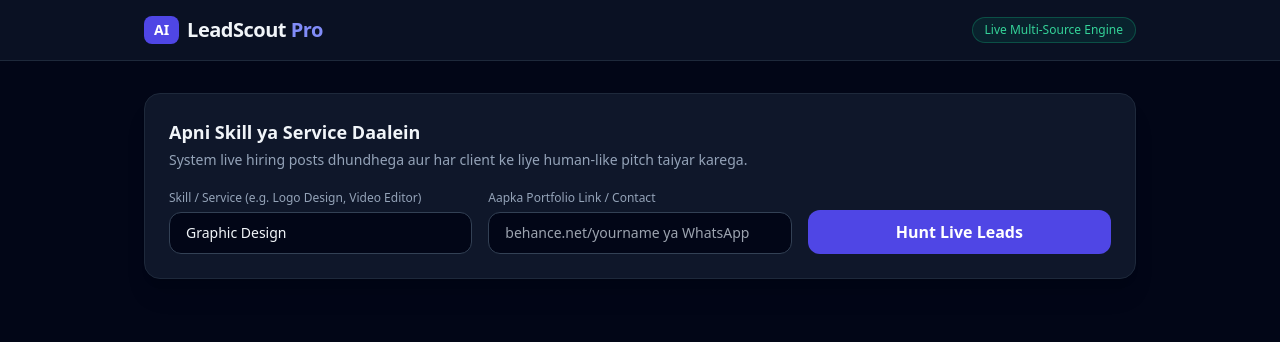
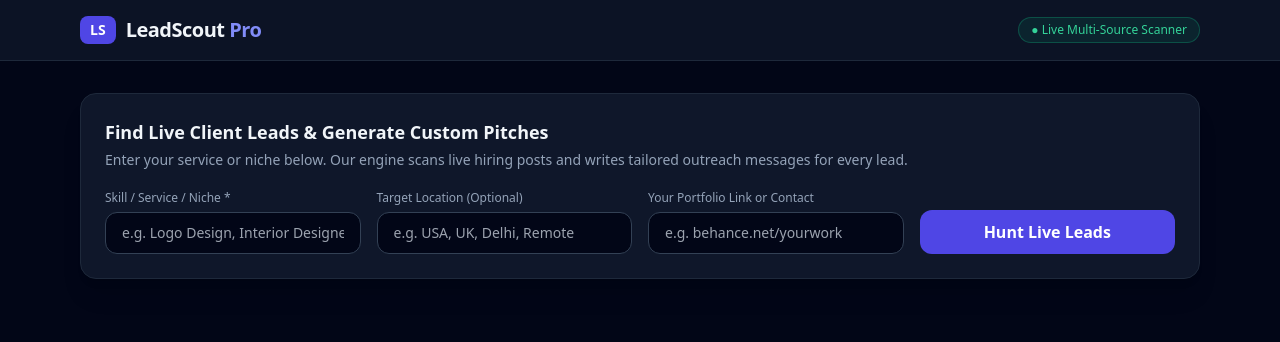
Before and after one commit to Mrrushan/leadscout-pro, a Flask app: page / in a window 1280 px wide. Shown: the top 342 px of the page. Run offline with Flask 3, Linux system fonts and the light colour scheme; some libraries are stand-ins or nearby versions.

Commit message:
Update index.html

```diff
--- a/templates/index.html
+++ b/templates/index.html
@@ -3,37 +3,46 @@
 <head>
     <meta charset="UTF-8">
     <meta name="viewport" content="width=device-width, initial-scale=1.0">
-    <title>LeadScout AI — Live Client & Pitch Engine</title>
+    <title>LeadScout Pro — AI Client & Outreach Engine</title>
     <script src="https://cdn.tailwindcss.com"></script>
 </head>
 <body class="bg-slate-950 text-slate-100 min-h-screen font-sans">
 
-    <nav class="border-b border-slate-800 bg-slate-900/70 backdrop-blur sticky top-0 z-10">
-        <div class="max-w-5xl mx-auto px-4 py-4 flex justify-between items-center">
-            <div class="flex items-center gap-2">
-                <span class="bg-indigo-600 text-white font-bold px-2.5 py-1 rounded-lg text-sm">AI</span>
+    <!-- Navbar -->
+    <nav class="border-b border-slate-800 bg-slate-900/80 backdrop-blur sticky top-0 z-10">
+        <div class="max-w-6xl mx-auto px-4 py-4 flex justify-between items-center">
+            <div class="flex items-center gap-2.5">
+                <span class="bg-indigo-600 text-white font-bold px-2.5 py-1 rounded-lg text-sm">LS</span>
                 <h1 class="text-xl font-bold tracking-tight">LeadScout <span class="text-indigo-400">Pro</span></h1>
             </div>
             <span class="text-xs bg-emerald-500/10 text-emerald-400 border border-emerald-500/30 px-3 py-1 rounded-full">
-                Live Multi-Source Engine
+                ● Live Multi-Source Scanner
             </span>
         </div>
     </nav>
 
-    <main class="max-w-5xl mx-auto px-4 py-8">
+    <!-- Main Container -->
+    <main class="max-w-6xl mx-auto px-4 py-8">
+
+        <!-- Search & Setup Box -->
         <div class="bg-slate-900 border border-slate-800 rounded-2xl p-6 shadow-xl mb-8">
-            <h2 class="text-lg font-semibold mb-1">Apni Skill ya Service Daalein</h2>
-            <p class="text-slate-400 text-sm mb-5">System live hiring posts dhundhega aur har client ke liye human-like pitch taiyar karega.</p>
+            <h2 class="text-lg font-semibold mb-1">Find Live Client Leads & Generate Custom Pitches</h2>
+            <p class="text-slate-400 text-sm mb-5">Enter your service or niche below. Our engine scans live hiring posts and writes tailored outreach messages for every lead.</p>
 
-            <div class="grid grid-cols-1 md:grid-cols-3 gap-4">
+            <div class="grid grid-cols-1 md:grid-cols-4 gap-4">
                 <div>
-                    <label class="block text-xs text-slate-400 mb-1.5">Skill / Service (e.g. Logo Design, Video Editor)</label>
-                    <input id="keyword" type="text" value="Graphic Design"
+                    <label class="block text-xs text-slate-400 mb-1.5">Skill / Service / Niche *</label>
+                    <input id="keyword" type="text" placeholder="e.g. Logo Design, Interior Designer"
                         class="w-full bg-slate-950 border border-slate-700 rounded-xl px-4 py-2.5 text-sm focus:outline-none focus:border-indigo-500">
                 </div>
                 <div>
-                    <label class="block text-xs text-slate-400 mb-1.5">Aapka Portfolio Link / Contact</label>
-                    <input id="portfolio" type="text" placeholder="behance.net/yourname ya WhatsApp"
+                    <label class="block text-xs text-slate-400 mb-1.5">Target Location (Optional)</label>
+                    <input id="location" type="text" placeholder="e.g. USA, UK, Delhi, Remote"
+                        class="w-full bg-slate-950 border border-slate-700 rounded-xl px-4 py-2.5 text-sm focus:outline-none focus:border-indigo-500">
+                </div>
+                <div>
+                    <label class="block text-xs text-slate-400 mb-1.5">Your Portfolio Link or Contact</label>
+                    <input id="portfolio" type="text" placeholder="e.g. behance.net/yourwork"
                         class="w-full bg-slate-950 border border-slate-700 rounded-xl px-4 py-2.5 text-sm focus:outline-none focus:border-indigo-500">
                 </div>
                 <div class="flex items-end">
@@ -45,23 +54,27 @@
             </div>
         </div>
 
+        <!-- Loader -->
         <div id="loader" class="hidden text-center py-12">
             <div class="inline-block animate-spin rounded-full h-8 w-8 border-4 border-indigo-500 border-t-transparent mb-3"></div>
-            <p class="text-slate-400 text-sm">Internet se fresh leads filter ho rahi hain aur AI pitch likh raha hai...</p>
+            <p class="text-slate-400 text-sm">Scanning live sources and crafting personalized outreach pitches...</p>
         </div>
 
+        <!-- Results Container -->
         <div id="results" class="space-y-4"></div>
+
     </main>
 
     <script>
         async function findLeads() {
             const keyword = document.getElementById('keyword').value.trim();
-            const portfolio = document.getElementById('portfolio').value.trim() || "Portfolio available on request";
+            const location = document.getElementById('location').value.trim();
+            const portfolio = document.getElementById('portfolio').value.trim() || "Available upon request";
             const btn = document.getElementById('searchBtn');
             const loader = document.getElementById('loader');
             const resultsDiv = document.getElementById('results');
 
-            if (!keyword) return alert("Pehle koi skill ya keyword daalein!");
+            if (!keyword) return alert("Please enter a skill, service, or keyword first.");
 
             btn.disabled = true;
             btn.innerText = "Scanning...";
@@ -72,7 +85,7 @@
                 const res = await fetch('/api/hunt', {
                     method: 'POST',
                     headers: { 'Content-Type': 'application/json' },
-                    body: JSON.stringify({ keyword, portfolio })
+                    body: JSON.stringify({ keyword, location, portfolio })
                 });
                 const data = await res.json();
 
@@ -81,7 +94,7 @@
                 btn.innerText = "Hunt Live Leads";
 
                 if (!data.leads || data.leads.length === 0) {
-                    resultsDiv.innerHTML = `<div class="text-center py-10 text-slate-400 bg-slate-900 rounded-xl border border-slate-800">Is keyword par abhi koi fresh hiring lead nahi mili. Koi aur keyword try karein (jaise "Designer", "Web", "Editor").</div>`;
+                    resultsDiv.innerHTML = `<div class="text-center py-10 text-slate-400 bg-slate-900 rounded-xl border border-slate-800">No live hiring leads found for this exact keyword. Try a broader term (e.g., "Graphic Designer", "Web Developer", "Interior Design").</div>`;
                     return;
                 }
 
@@ -94,11 +107,11 @@
                                     ${lead.source}
                                 </span>
                             </div>
-                            <p class="text-slate-400 text-xs mb-4 leading-relaxed">${lead.description || 'Click Open Post to read full details.'}</p>
+                            <p class="text-slate-400 text-xs mb-4 leading-relaxed">${lead.description}</p>
 
                             <div class="bg-slate-950 border border-slate-800 rounded-xl p-4 mb-4">
                                 <div class="flex justify-between items-center mb-1.5">
-                                    <span class="text-xs font-semibold text-emerald-400">AI Custom Pitch (Ready to Send)</span>
+                                    <span class="text-xs font-semibold text-emerald-400">Tailored AI Outreach Pitch</span>
                                     <button onclick="copyPitch('pitch-${idx}', this)" class="text-xs bg-slate-800 hover:bg-slate-700 px-2.5 py-1 rounded text-slate-200 cursor-pointer">
                                         Copy Pitch
                                     </button>
@@ -108,7 +121,7 @@
 
                             <div class="flex justify-end">
                                 <a href="${lead.url}" target="_blank" class="text-xs font-semibold bg-white text-slate-950 hover:bg-slate-200 px-4 py-2 rounded-lg transition">
-                                    Open Original Post & Apply →
+                                    View Original Lead & Apply →
                                 </a>
                             </div>
                         </div>
@@ -120,7 +133,7 @@
                 loader.classList.add('hidden');
                 btn.disabled = false;
                 btn.innerText = "Hunt Live Leads";
-                alert("Server connection error! Check karein ki app.py chal raha hai.");
+                alert("Server connection error. Please try again in a few seconds.");
             }
         }
 
```
